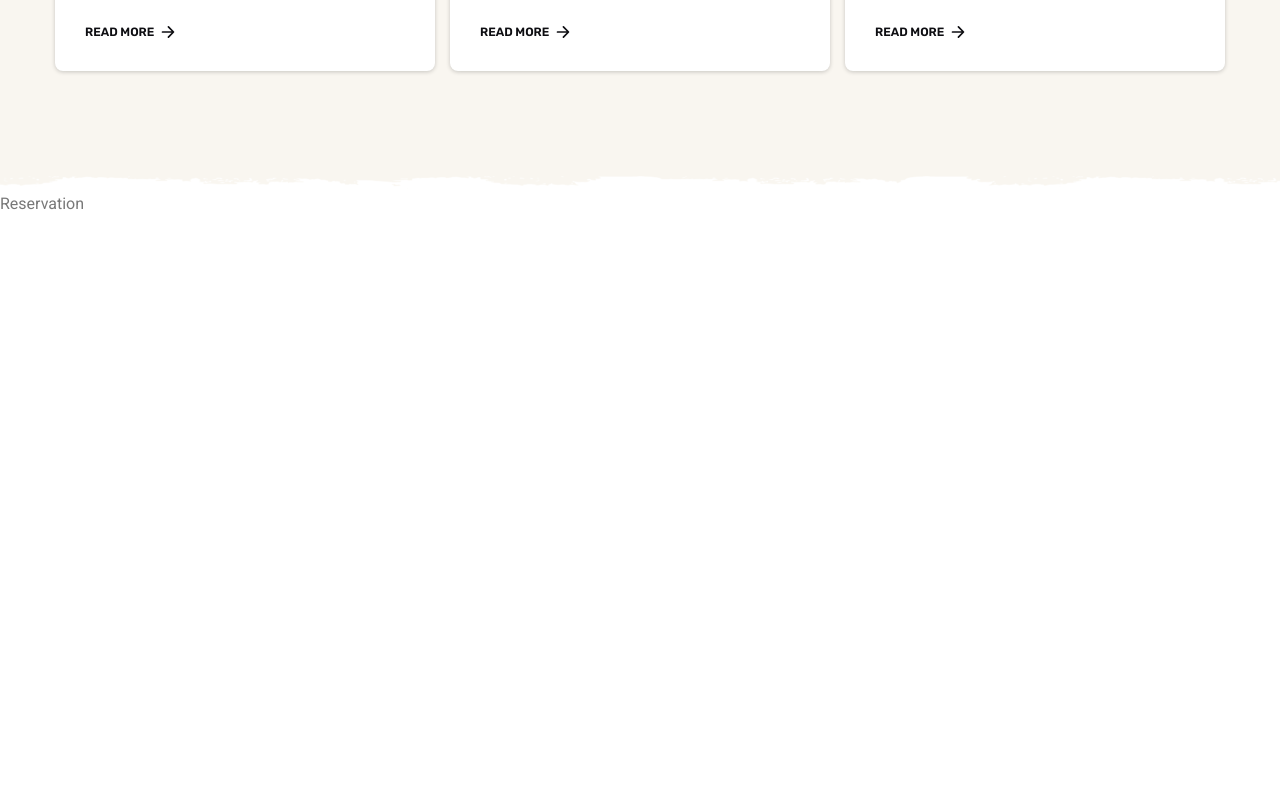
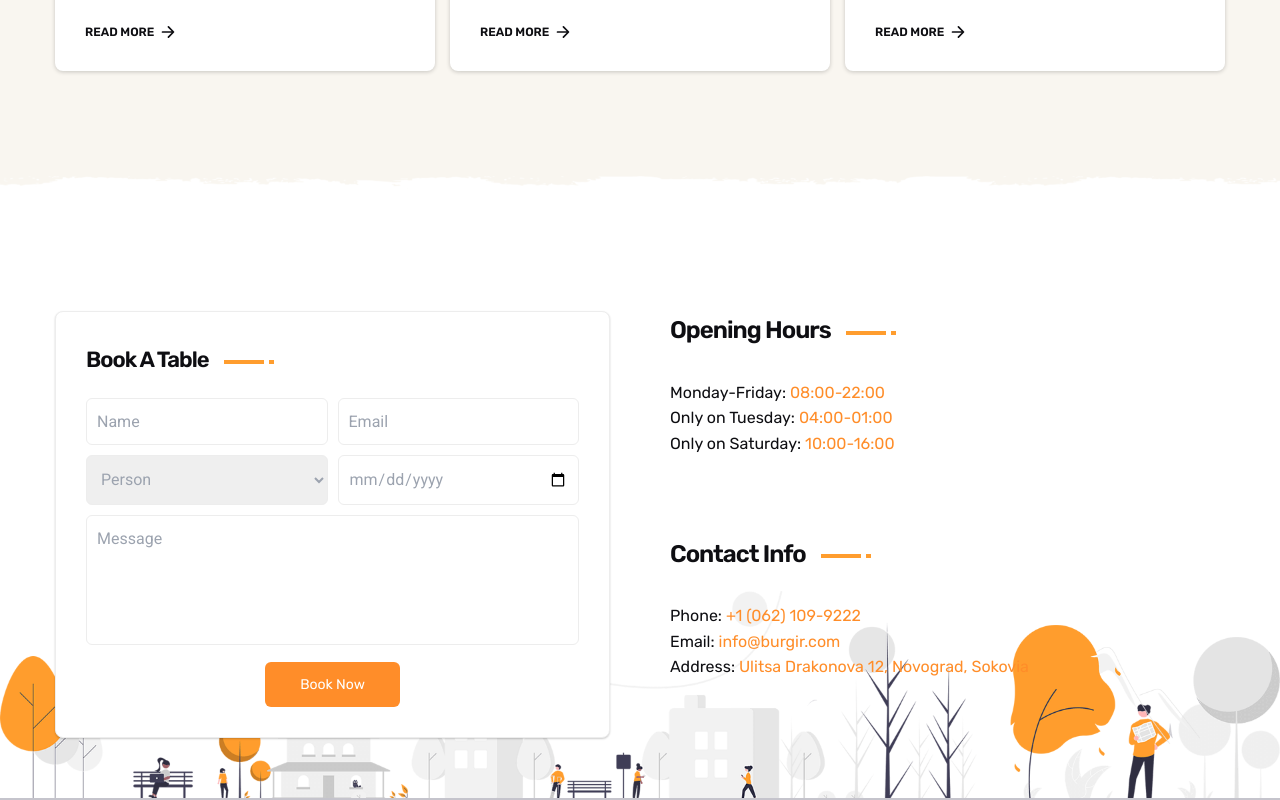
Before and after one commit to sorenblank/burgir-nextjs, a Next.js app: page / in a window 1280 px wide. Shown: the part 7217-8017 px from the top of the page. Before the commit the page ends 7434 px from the top, so only its background shows below. Built offline with nearby package versions, Linux system fonts and the light colour scheme.

Commit message:
Update Reservation component with new design and form functionality

```diff
--- a/app/pages/Reservation.jsx
+++ b/app/pages/Reservation.jsx
@@ -1,7 +1,96 @@
+import Button from "../components/Button";
+import { reservation } from "../lib/constants";
+
 const Reservation = () => {
   return (
-    <div>Reservation</div>
+    <section className="text-white relative py-[60px] lg:pt-[120px] lg:pb-[60px] bg-contain bg-no-repeat bg-bottom border-b-2 border-solid border-n-independence"
+            style={{backgroundImage: "url('/footer-illustration.png')"}}>
+      <div className='containerr'>
+        <div className='grid gap-[60px] md:grid-cols-2'>
+          <form className="bg-white p-[30px] border border-solid border-n-cultured rounded-lg" style={{boxShadow : "0 1px 2px hsla(0, 0%, 0%, 0.2)"}}>
+            <div className="flex flex-row gap-[5px]">
+              <p className="relative min-w-max text-n-richblackfogra text-[22px] font-rubik font-semibold tracking-[-1px] mb-[20px]">
+                {reservation.form.formTitle}
+                <span className="absolute top-[50%] transform trnaslate-y-[-50%] left-[calc(100%+15px)] bg-n-saffron w-[50px] h-[4px] border-r-[5px] border-solid border-n-saffron" style={{content:"", boxShadow: "inset -5px 0px 0px 0px var(--white)"}}/>
+              </p>
+            </div>
+
+            <div className="grid gap-[10px] mb-[10px] md:grid-cols-2">
+              <input type="text" placeholder="Name" className="p-[10px] text-[#9ca3af] border border-solid border-n-cultured rounded-md" required/>
+              <input type="email" placeholder="Email" className="p-[10px] text-[#9ca3af] border border-solid border-n-cultured rounded-md" required/>
+            </div>
+
+            <div className="grid gap-[10px] mb-[10px] md:grid-cols-2">
+              <select className="p-[10px] text-[#9ca3af] border border-solid border-n-cultured rounded-md">
+                <option value="Person" disabled selected>Person</option>
+                <option value="2">2 Person</option>
+                <option value="3">3 Person</option>
+                <option value="4">4 Person</option>
+                <option value="5">5 Person</option>
+              </select>
+
+              <input type="date" placeholder="Date" className="p-[10px] text-[#9ca3af] border border-solid border-n-cultured rounded-md" required/>
+            </div>
+
+              <textarea placeholder="Message" className="p-[10px] text-[#9ca3af] border border-solid border-n-cultured rounded-md w-full min-h-[130px] resize-none" required/>
+
+              <Button orange={true} className="mx-auto mt-[10px]">{reservation.form.buttonText}</Button>
+
+          </form>
+
+          <div className="grid grid-rows-2 gap-[20px]">
+
+            {reservation.sections.map((section,index) => (
+              <div key={index}>
+                <div className="flex flex-row gap-[5px] mb-[10px]">
+                    <p className="relative min-w-max text-n-richblackfogra text-[24px] font-rubik font-semibold tracking-[-1px] mb-[20px]">
+                      {section.title}
+                      <span className="absolute top-[50%] transform trnaslate-y-[-50%] left-[calc(100%+15px)] bg-n-saffron w-[50px] h-[4px] border-r-[5px] border-solid border-n-saffron" style={{content:"", boxShadow: "inset -5px 0px 0px 0px var(--white)"}}/>
+                    </p>
+                </div>
+                <div>
+                  {section.description.map((desc,index) => (
+                    <p key={index} className="text-n-richblackfogra font-rubik">{desc.title}: <span className="text-n-darkOrange">{desc.info}</span></p>
+                  ))}
+                </div>
+              </div>
+            ))}
+
+            {/* <div>
+              <div className="flex flex-row gap-[5px] mb-[10px]">
+                  <p className="relative min-w-max text-n-richblackfogra text-[24px] font-rubik font-semibold tracking-[-1px] mb-[20px]">
+                    Opening Hours
+                    <span className="absolute top-[50%] transform trnaslate-y-[-50%] left-[calc(100%+15px)] bg-n-saffron w-[50px] h-[4px] border-r-[5px] border-solid border-n-saffron" style={{content:"", boxShadow: "inset -5px 0px 0px 0px var(--white)"}}/>
+                  </p>
+              </div>
+              <div>
+                <p className="text-n-richblackfogra font-rubik">Monday-Friday: <span className="text-n-darkOrange">08:00-22:00</span></p>
+                <p className="text-n-richblackfogra font-rubik">Only on Tuesday: <span className="text-n-darkOrange">04:00-01:00</span></p>
+                <p className="text-n-richblackfogra font-rubik">Only on Saturday: <span className="text-n-darkOrange">10:00-16:00</span></p>
+              </div>
+            </div>
+
+            <div>
+
+              <div className="flex flex-row gap-[5px] mb-[10px]">
+                    <p className="relative min-w-max text-n-richblackfogra text-[24px] font-rubik font-semibold tracking-[-1px] mb-[20px]">
+                      Contact Info
+                      <span className="absolute top-[50%] transform trnaslate-y-[-50%] left-[calc(100%+15px)] bg-n-saffron w-[50px] h-[4px] border-r-[5px] border-solid border-n-saffron" style={{content:"", boxShadow: "inset -5px 0px 0px 0px var(--white)"}}/>
+                    </p>
+              </div>
+              <div>
+                <p className="text-n-richblackfogra font-rubik">Phone: <span className="text-n-darkOrange">+1 (062) 109-9222</span></p>
+                <p className="text-n-richblackfogra font-rubik">Email: <span className="text-n-darkOrange">info@burgir.com</span></p>
+                <p className="text-n-richblackfogra font-rubik">Address: <span className="text-n-darkOrange">Ulitsa Drakonova 12, Novograd, Sokovia</span></p>
+              </div>
+
+            </div> */}
+
+          </div>
+        </div>
+      </div>
+    </section>
   )
 }
 
-export default Reservation
+export default Reservation;
```
